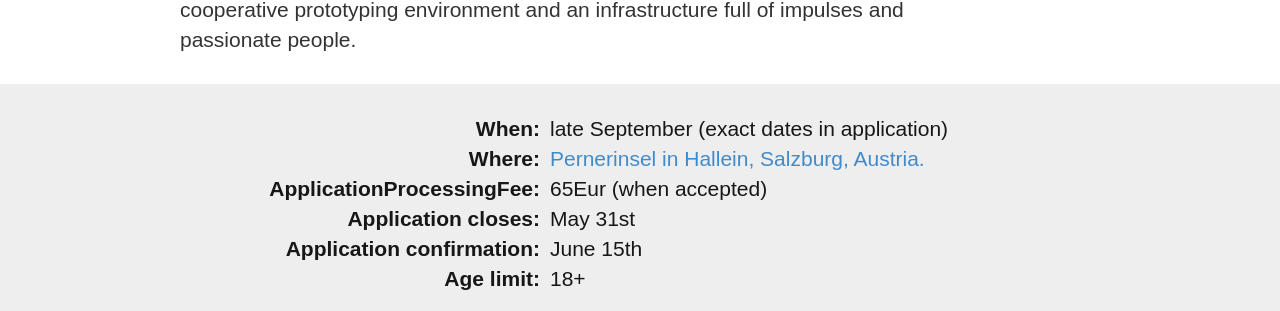
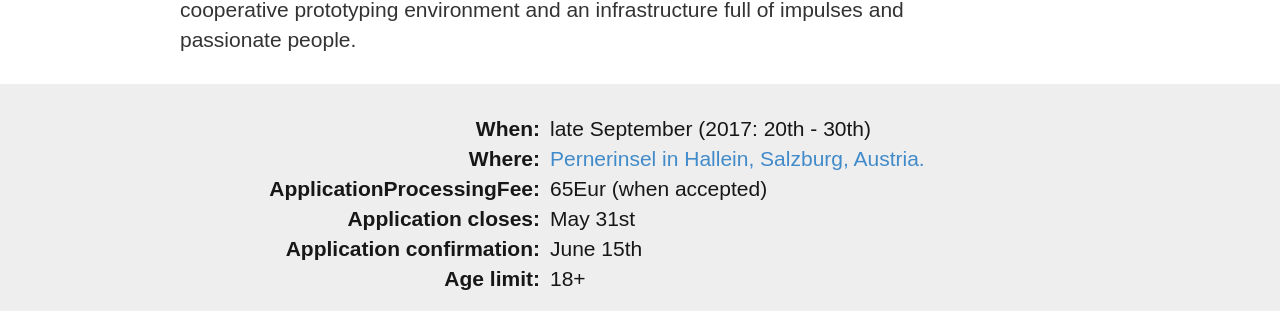
Before and after one commit to philippWassibauer/schmiede_web, a Jekyll site: the page built from apply/index.html, in a window 1280 px wide and 900 px high, scrolled down 600 px. Shown: the part 143-454 px from the top of the window. Built offline with Jekyll 4.4.1, drawn with Linux system fonts in a browser that asks for light colours; Markdown is read by kramdown in place of the engine named in the settings.

Commit message:
Update index.html

```diff
--- a/apply/index.html
+++ b/apply/index.html
@@ -26,7 +26,7 @@ title: Schmiede Application
         <p>
           <dl class="dl-horizontal lead">
             <dt>When:</dt>
-            <dd>late September (exact dates in application)</dd>
+            <dd>late September (2017: 20th - 30th)</dd>
             <dt>Where:</dt>
             <dd>
               <a href="https://maps.google.com/maps/ms?msa=0&msid=209371383360961785408.0004ab076cae1500b5f3e&dg=feature">
```
